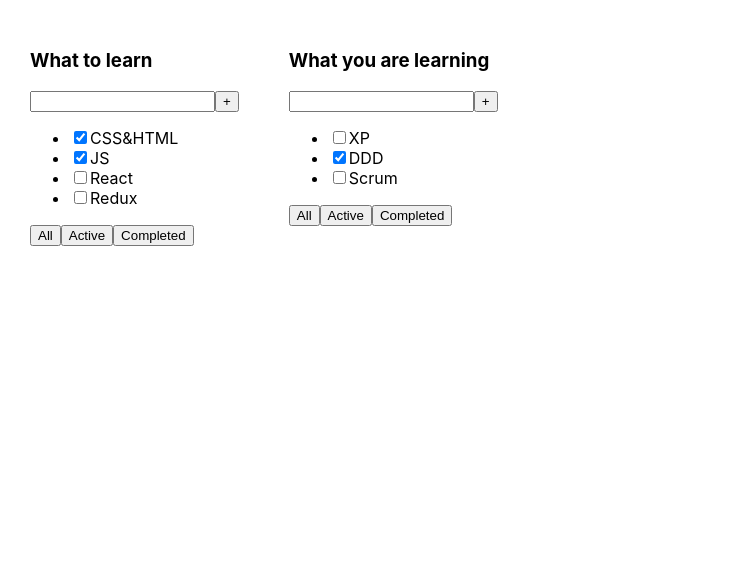
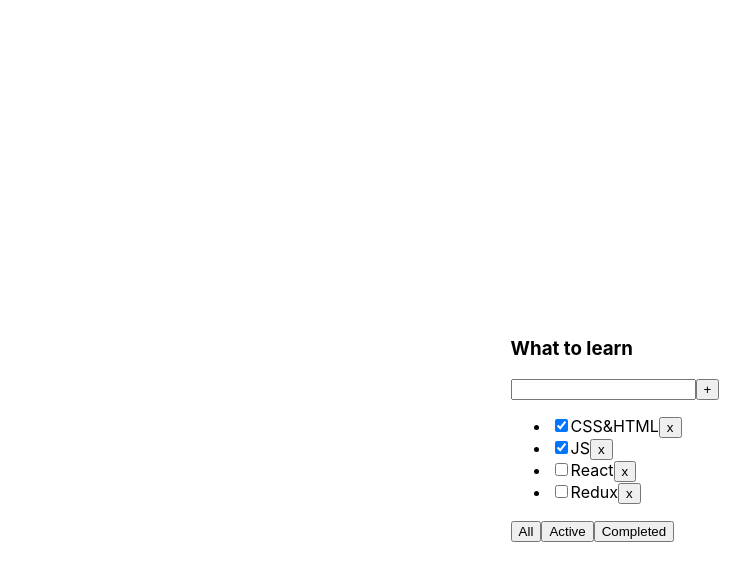
Before and after one commit to dariametelitsa/todolist, a React (Create React App) app: page / in a window 1280 px wide. Shown: the top 580 px of the page, without its empty margins (0-752 px from the left). Built offline with nearby package versions, Linux system fonts and the light colour scheme.

Commit message:
started 1 sprint

```diff
--- a/package.json
+++ b/package.json
@@ -15,6 +15,7 @@
     "react": "^18.2.0",
     "react-dom": "^18.2.0",
     "react-scripts": "5.0.1",
+    "sass": "^1.72.0",
     "typescript": "^4.8.4",
     "web-vitals": "^2.1.4"
   },
--- a/src/App.css
+++ b/src/App.css
@@ -1,6 +1,9 @@
 .App {
   padding: 30px;
   display: flex;
+  justify-content: center;
+  align-items: center;
+  height: 100vh;
 }
 
 .App > div {
--- a/src/App.tsx
+++ b/src/App.tsx
@@ -1,26 +1,57 @@
-import React from 'react';
+import React, { useState } from 'react';
 import './App.css';
 import Todolist, { TaskType } from './components/Todolist';
 
+export type FilterValuesType = 'all' | 'completed' | 'active';
 function App() {
+
+	let [tasks, setTasks] = useState<Array<TaskType>>([
+		{id: 1, title: "CSS&HTML",	isDone: true},
+		{id: 2, title: "JS",	isDone: true},
+		{id: 3, title: "React",	isDone: false},
+		{id: 4, title: "Redux",	isDone: false},
+	]);
+
+	let [filter, setFilter] = useState<FilterValuesType>('all')
+	function removeTask(id: number) {
+		let filteredTasks = tasks.filter((t) => t.id !== id);
+		console.log('rendered')
+		setTasks(filteredTasks);
+	}
+
+	function changeFilter (value: FilterValuesType) {
+		setFilter(value);
+	}
+
+	let tasksForTodoList = tasks;
+	if (filter === 'completed') {
+		tasksForTodoList = tasks.filter(t => t.isDone)
+	}
+	if (filter === 'active') {
+		tasksForTodoList = tasks.filter(t => !t.isDone)
+	}
+
+
 	return (
 		<div className="App">
-			<Todolist title="What to learn" tasks={tasks1} />
-			<Todolist title="What you are learning" tasks={tasks2} />
+			<Todolist
+				title="What to learn"
+				tasks={tasksForTodoList}
+				removeTask={removeTask}
+				changeFilter={changeFilter}
+			/>
+
+			{/*<Todolist*/}
+			{/*	title="What you are learning"*/}
+			{/*	tasks={tasks2}*/}
+			{/*	removeTask={removeTask}*/}
+			{/*	changeFilter={changeFilter}/>*/}
 		</div>
 		);
 }
 
 export default App;
 
-
-const tasks1: Array<TaskType> = [
-	{id: 1, title: "CSS&HTML",	isDone: true},
-	{id: 2, title: "JS",	isDone: true},
-	{id: 3, title: "React",	isDone: false},
-	{id: 4, title: "Redux",	isDone: false},
-];
-
 const tasks2: Array<TaskType> = [
 	{id: 1, title: "XP",	isDone: false},
 	{id: 2, title: "DDD",	isDone: true},
--- a/src/components/Todolist.tsx
+++ b/src/components/Todolist.tsx
@@ -1,3 +1,4 @@
+import { FilterValuesType } from "../App";
 
 export type TaskType = {
 	id: number,
@@ -8,7 +9,8 @@
 type TodolistPropsType = {
 	title: string,
 	tasks: Array<TaskType>,
-	// tasks2: TaskType[],
+	removeTask: (id: number) => void,
+	changeFilter: (value: FilterValuesType) => void,
 }
 
 function Todolist(props: TodolistPropsType) {
@@ -21,16 +23,16 @@
 			</div>
 			<ul>
 				{props.tasks.map(el => {
-					return <li><input type={"checkbox"} checked={el.isDone} /><span>{el.title}</span></li>
+					return <li><input type={"checkbox"} checked={el.isDone} />
+						<span>{el.title}</span>
+						<button onClick={() => {props.removeTask(el.id)}}>x</button>
+					</li>
 				})}
-				{/*<li><input type={"checkbox"} checked={props.tasks[0].isDone} /><span>{props.tasks[0].title}</span></li>*/}
-				{/*<li><input type="checkbox" checked={props.tasks[1].isDone} /><span>{props.tasks[1].title}</span></li>*/}
-				{/*<li><input type="checkbox" checked={props.tasks[2].isDone} /><span>{props.tasks[2].title}</span></li>*/}
 			</ul>
 			<div>
-				<button>All</button>
-				<button>Active</button>
-				<button>Completed</button>
+				<button onClick={() => {props.changeFilter('all')}}>All</button>
+				<button onClick={() => {props.changeFilter('active')}}>Active</button>
+				<button onClick={() => {props.changeFilter('completed')}}>Completed</button>
 			</div>
 		</div>
 	);
```
Also changed, not shown: src/components/todolist.scss (added), 1 other file (tests, documents, lock files or other folders).
